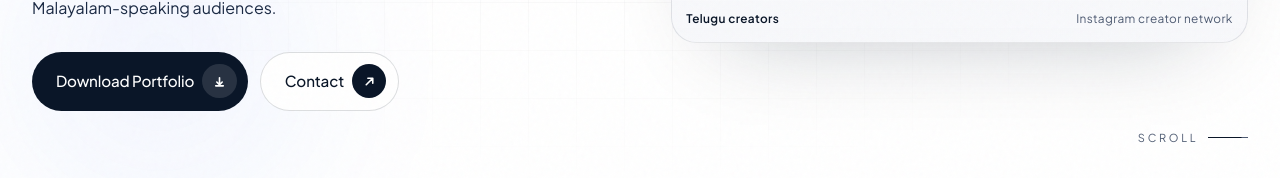
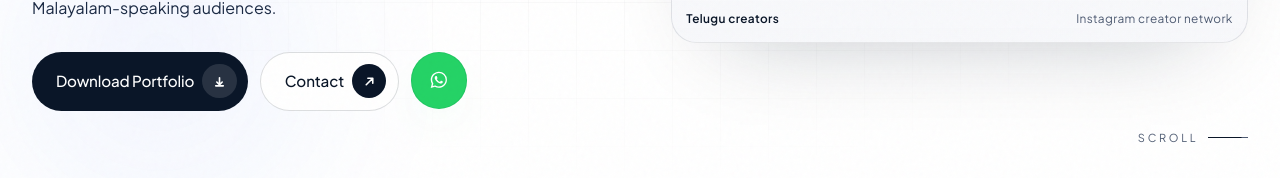
Before and after one commit to spraymachine/wealth-claude, a website: page docs/index.html in a window 1280 px wide. Shown: the part 622-800 px from the top of the page. Drawn offline with Linux system fonts and the light colour scheme.

Commit message:
added whatsapp

```diff
--- a/docs/assets/styles.css
+++ b/docs/assets/styles.css
@@ -371,6 +371,22 @@ section{padding:clamp(5rem, 10vw, 10rem) 0;position:relative}
 .btn--ghost:hover .chev{background:var(--white);color:var(--ink)}
 .btn--blue{background:var(--blue)}
 .btn--blue:hover{background:var(--blue-deep)}
+.btn--whatsapp{
+  width:3.55rem;
+  height:3.55rem;
+  padding:0;
+  justify-content:center;
+  background:#25D366;
+  color:var(--white);
+  border:1px solid rgba(18,140,80,0.18);
+  box-shadow:0 18px 42px -24px rgba(37,211,102,0.75);
+}
+.btn--whatsapp svg{width:1.35rem;height:1.35rem;fill:currentColor}
+.btn--whatsapp:hover{
+  background:#128C7E;
+  color:var(--white);
+  box-shadow:0 22px 54px -26px rgba(18,140,126,0.72);
+}
 
 /* ---------- DOUBLE-BEZEL CARD ---------- */
 .bezel{
--- a/docs/index.html
+++ b/docs/index.html
@@ -126,6 +126,11 @@
               <a href="contact.html" class="btn btn--ghost">
                 Contact
                 <span class="chev"><svg viewBox="0 0 12 12" fill="none" stroke="currentColor" stroke-width="1.5" stroke-linecap="round"><path d="M3 9L9 3M9 3H4.5M9 3V7.5"/></svg></span>
+              </a>
+              <a href="https://wa.me/919346907002" class="btn btn--whatsapp" aria-label="Chat on WhatsApp at 9346907002" title="Chat on WhatsApp" target="_blank" rel="noopener">
+                <svg viewBox="0 0 24 24" aria-hidden="true">
+                  <path d="M12.04 3C7.08 3 3.05 7.03 3.05 11.99c0 1.58.42 3.12 1.2 4.48L3 21l4.64-1.22a8.95 8.95 0 0 0 4.4 1.14h.01c4.96 0 8.99-4.03 8.99-8.99A8.95 8.95 0 0 0 12.04 3Zm.01 16.41h-.01a7.47 7.47 0 0 1-3.8-1.04l-.27-.16-2.75.72.73-2.68-.17-.28a7.43 7.43 0 0 1-1.14-3.98c0-4.13 3.36-7.49 7.5-7.49 2 0 3.88.78 5.29 2.2a7.44 7.44 0 0 1 2.19 5.29c0 4.13-3.36 7.42-7.57 7.42Zm4.1-5.56c-.23-.11-1.33-.66-1.53-.73-.21-.08-.36-.11-.51.11-.15.23-.59.73-.72.88-.13.15-.26.17-.49.06-.23-.11-.95-.35-1.81-1.12-.67-.6-1.12-1.34-1.25-1.56-.13-.23-.01-.35.1-.46.1-.1.23-.26.34-.39.11-.13.15-.23.23-.38.08-.15.04-.28-.02-.39-.06-.11-.51-1.23-.7-1.69-.18-.44-.37-.38-.51-.39h-.43c-.15 0-.39.06-.59.28-.21.23-.78.76-.78 1.85s.8 2.15.91 2.3c.11.15 1.57 2.4 3.8 3.36.53.23.94.37 1.26.47.53.17 1.02.15 1.4.09.43-.06 1.33-.54 1.51-1.07.19-.53.19-.98.13-1.07-.05-.09-.2-.15-.42-.26Z"/>
+                </svg>
               </a>
             </div>
           </div>
```
Also changed, not shown: 1 other file.
